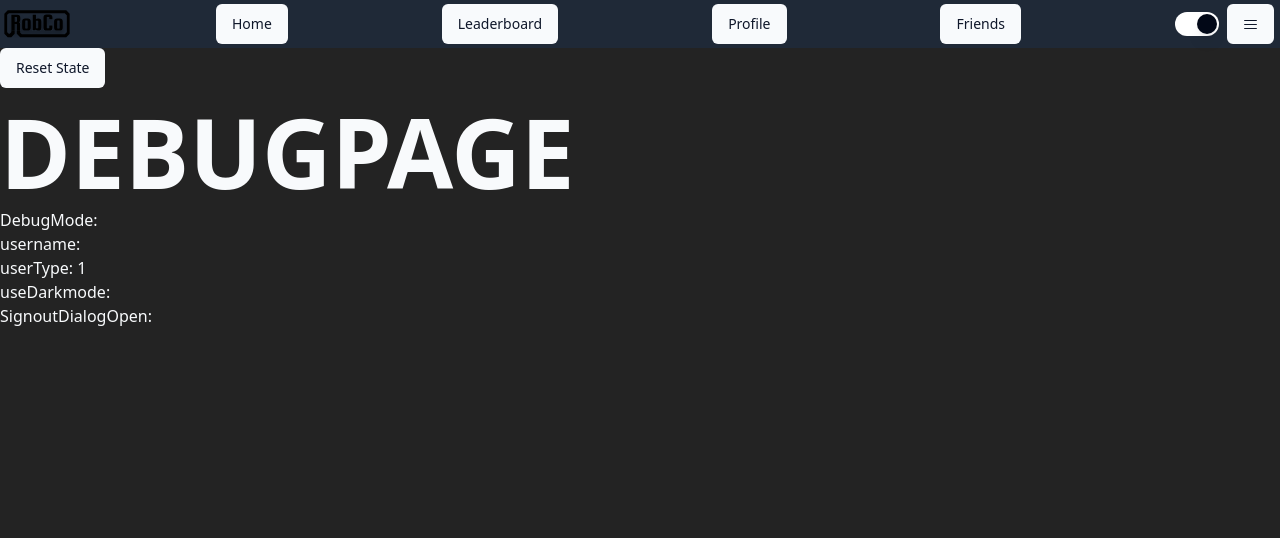
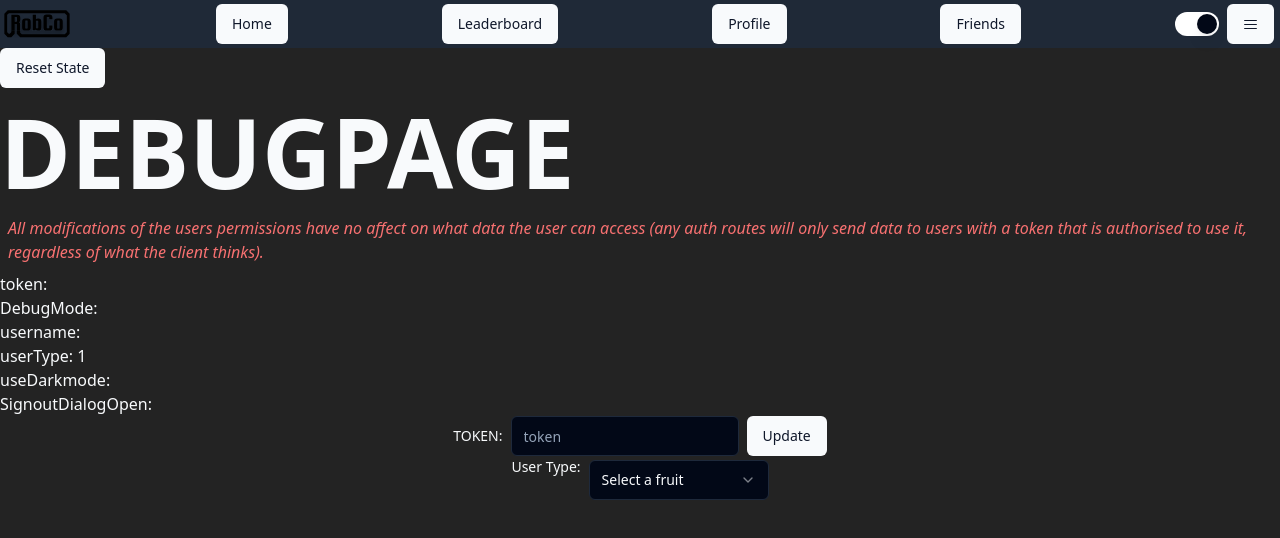
Before and after one commit to NaughtyDog6000/CompsciTDWebsite, a React (Vite) app: page /Debug in a window 1280 px wide. Shown: the top 538 px of the page. Built offline with nearby package versions, Linux system fonts and the light colour scheme.

Commit message:
PWA test

```diff
--- a/package.json
+++ b/package.json
@@ -51,6 +51,7 @@
     "react-router-dom": "^6.21.2",
     "tailwindcss": "^3.4.1",
     "typescript": "^5.2.2",
-    "vite": "^5.0.8"
+    "vite": "^5.0.8",
+    "vite-plugin-pwa": "^0.17.5"
   }
 }
--- a/src/App.tsx
+++ b/src/App.tsx
@@ -11,6 +11,7 @@ import { SignoutDialog } from "./components/Signout";
 
 export const AppContext = createContext<AppContextProps | undefined>(undefined);
 const defaultAppState: AppState = {
+  token: null,
   DebugMode: false,
   username: null,
   userType: UserTypeEnum.User,
--- a/src/Pages/Debug.tsx
+++ b/src/Pages/Debug.tsx
@@ -1,8 +1,22 @@
 import { Button } from "@/components/ui/button";
 import { NavBar } from "@/components/NavBar";
 import { DefaultAppState, useAppState } from "@/Structs/State";
+import { Input } from "@/components/ui/input";
+import { useState } from "react";
+import { Label } from "@/components/ui/label";
+import {
+  Select,
+  SelectContent,
+  SelectGroup,
+  SelectItem,
+  SelectTrigger,
+  SelectValue,
+} from "@/components/ui/select";
 export default function DebugPage() {
-  const {AppState, SetAppState} = useAppState();
+  const { AppState, SetAppState } = useAppState();
+
+  const [token, SetToken] = useState("");
+
   return (
     <>
       <NavBar />
@@ -10,21 +24,65 @@ export default function DebugPage() {
       <Button
         variant={"default"}
         onClick={() => {
-          SetAppState(DefaultAppState)
+          SetAppState(DefaultAppState);
         }}
       >
         Reset State
       </Button>
       <h1 className="h-auto text-8xl font-bold mb-2 mt-4">DEBUGPAGE</h1>
+      <h2 className="text-wrap italic p-2 text-red-800 dark:text-red-400">
+        All modifications of the users permissions have no affect on what data
+        the user can access (any auth routes will only send data to users with a
+        token that is authorised to use it, regardless of what the client
+        thinks).
+      </h2>
 
-        {
-          Object.entries(AppState).map((entry) => (
-            <p>
-              {entry[0]}: {entry[1]}
-            </p>
-          ))
-        }
+      {Object.entries(AppState).map((entry) => (
+        <p>
+          {entry[0]}: {entry[1]}
+        </p>
+      ))}
 
+      <div className="flex flex-col items-center justify-center">
+        <div className="flex flex-row gap-2">
+          <Label htmlFor="token-field" className="self-center">
+            TOKEN:
+          </Label>
+          <Input
+            type="text"
+            placeholder="token"
+            id="token-field"
+            className="w-"
+            onChange={(e) => {
+              SetToken(e.target.value);
+            }}
+          />
+          <Button
+            onClick={() => {
+              SetAppState({ ...AppState, token: token });
+            }}
+          >
+            Update
+          </Button>
+        </div>
+        <div className="flex flex-row gap-2 m-1">
+          <Label>User Type:</Label>
+          <Select>
+            <SelectTrigger className="w-[180px]">
+              <SelectValue placeholder="Select a fruit" />
+            </SelectTrigger>
+            <SelectContent>
+              <SelectGroup>
+                <SelectItem value="apple">Apple</SelectItem>
+                <SelectItem value="banana">Banana</SelectItem>
+                <SelectItem value="blueberry">Blueberry</SelectItem>
+                <SelectItem value="grapes">Grapes</SelectItem>
+                <SelectItem value="pineapple">Pineapple</SelectItem>
+              </SelectGroup>
+            </SelectContent>
+          </Select>
+        </div>
+      </div>
     </>
   );
 }
--- a/src/Pages/HomePage.tsx
+++ b/src/Pages/HomePage.tsx
@@ -58,6 +58,7 @@ export default function HomePage() {
             className="mb-1"
             onClick={() => {
               SetAppState({
+                token: null,
                 DebugMode: true,
                 useDarkmode: true,
                 username: "bbno$",
--- a/src/Pages/LeaderboardPage.tsx
+++ b/src/Pages/LeaderboardPage.tsx
@@ -22,10 +22,10 @@ import {
 } from "@/components/ui/select";
 import { Label } from "@/components/ui/label";
 import {
-  DefaultLeaderboardResponseData,
+  // DefaultLeaderboardResponseData,
   DefaultPageData,
   GameModeEnum,
-  LeaderboardResponseDataType,
+  // LeaderboardResponseDataType,
   LeaderboardSettingsType,
   PageData,
   SortByEnum,
@@ -45,7 +45,7 @@ import {
   PaginationItem,
   PaginationNext,
   PaginationPrevious,
-  PaginationLink
+  PaginationLink,
 } from "@/components/ui/pagination";
 
 const DefaultLeaderboardSettings: LeaderboardSettingsType = {
@@ -63,32 +63,32 @@ export default function Leaderboard(): JSX.Element {
   const [leaderboardSettings, SetLeaderboardSettings] =
     useState<LeaderboardSettingsType>(DefaultLeaderboardSettings);
 
-
-  const [ResponseData, SetResponseData] = useState<LeaderboardResponseDataType>(DefaultLeaderboardResponseData);
+  // const [ResponseData, SetResponseData] = useState<LeaderboardResponseDataType>(
+  //   DefaultLeaderboardResponseData
+  // );
   const [PageData, SetPageData] = useState<PageData>(DefaultPageData);
 
-  function CalculatePageData(Data: LeaderboardResponseDataType): PageData {
-    // if no records match the query then there is no data
-    if (Data.total_records <= 0 || Data.page_length <= 0) return ({
-      records: null,
-      current_page: 0,
-      number_of_pages: 0,
-      records_per_page: 0,
-      total_records: 0
-    });
+  // function CalculatePageData(Data: LeaderboardResponseDataType): PageData {
+  //   // if no records match the query then there is no data
+  //   if (Data.total_records <= 0 || Data.page_length <= 0)
+  //     return {
+  //       records: null,
+  //       current_page: 0,
+  //       number_of_pages: 0,
+  //       records_per_page: 0,
+  //       total_records: 0,
+  //     };
 
-    let currentPage = Data.page_offset + 1;
-    let numberOfPages = Math.ceil(Data.total_records / Data.page_length);
+  //   const numberOfPages = Math.ceil(Data.total_records / Data.page_length);
 
-      return ({
-        records: null,
-        current_page: currentPage,
-        number_of_pages: numberOfPages,
-        records_per_page: Data.page_length,
-        total_records: Data.total_records
-      })
-  }
-
+  //   return {
+  //     records: null,
+  //     current_page: Data.page_offset + 1,
+  //     number_of_pages: numberOfPages,
+  //     records_per_page: Data.page_length,
+  //     total_records: Data.total_records,
+  //   };
+  // }
 
   // function ApplyLeaderboardSettings() {
   //   console.log("leaderboardsettings before: " + leaderboardSettings);
@@ -109,8 +109,6 @@ export default function Leaderboard(): JSX.Element {
       <h1 className="h-auto text-8xl font-bold mb-2 mt-4 break-words">
         Leaderboard Page
       </h1>
-
-
 
       <Sheet defaultOpen={controlPanelEnabled}>
         <SheetTrigger asChild>
@@ -203,8 +201,12 @@ export default function Leaderboard(): JSX.Element {
                 <SelectValue placeholder="GameMode" />
               </SelectTrigger>
               <SelectContent>
-                <SelectItem value={GameModeEnum.Default}>{GameModeEnum.Default}</SelectItem>
-                <SelectItem value={GameModeEnum.Hardcore}>{GameModeEnum.Hardcore}</SelectItem>
+                <SelectItem value={GameModeEnum.Default}>
+                  {GameModeEnum.Default}
+                </SelectItem>
+                <SelectItem value={GameModeEnum.Hardcore}>
+                  {GameModeEnum.Hardcore}
+                </SelectItem>
               </SelectContent>
             </Select>
           </div>
@@ -217,16 +219,18 @@ export default function Leaderboard(): JSX.Element {
                 <SelectValue placeholder="Type" />
               </SelectTrigger>
               <SelectContent>
-                <SelectItem value={SortByEnum.Score}>{SortByEnum.Score}</SelectItem>
-                <SelectItem value={SortByEnum.MostRecent}>{SortByEnum.MostRecent}</SelectItem>
+                <SelectItem value={SortByEnum.Score}>
+                  {SortByEnum.Score}
+                </SelectItem>
+                <SelectItem value={SortByEnum.MostRecent}>
+                  {SortByEnum.MostRecent}
+                </SelectItem>
               </SelectContent>
             </Select>
           </div>
           {/* Ascending vs Descending */}
           <div>
-              <Toggle>
-                ASC
-              </Toggle>
+            <Toggle>ASC</Toggle>
           </div>
 
           {/* END OF ITEMS */}
@@ -248,7 +252,9 @@ export default function Leaderboard(): JSX.Element {
       </Sheet>
 
       <div className="flex items-center space-x-2">
-        <Label htmlFor="Page-Slider" className="font-bold">CurrentPage</Label>
+        <Label htmlFor="Page-Slider" className="font-bold">
+          CurrentPage
+        </Label>
         <Slider
           defaultValue={[1]}
           id="Page-Slider"
@@ -259,13 +265,15 @@ export default function Leaderboard(): JSX.Element {
           onValueChange={(values) => {
             SetPageData({
               ...PageData,
-              current_page: values[0]
-            })
+              current_page: values[0],
+            });
           }}
         />
       </div>
       <div className="flex items-center space-x-2">
-        <Label htmlFor="Page-Slider" className="font-bold">NumberOfPages</Label>
+        <Label htmlFor="Page-Slider" className="font-bold">
+          NumberOfPages
+        </Label>
         <Slider
           defaultValue={[1]}
           id="Page-Slider"
@@ -276,13 +284,15 @@ export default function Leaderboard(): JSX.Element {
           onValueChange={(values) => {
             SetPageData({
               ...PageData,
-              number_of_pages: values[0]
-            })
+              number_of_pages: values[0],
+            });
           }}
         />
       </div>
       <div className="flex items-center space-x-2">
-        <Label htmlFor="Page-Slider" className="font-bold">total_records</Label>
+        <Label htmlFor="Page-Slider" className="font-bold">
+          total_records
+        </Label>
         <Slider
           defaultValue={[1]}
           id="Page-Slider"
@@ -293,13 +303,15 @@ export default function Leaderboard(): JSX.Element {
           onValueChange={(values) => {
             SetPageData({
               ...PageData,
-              total_records: values[0]
-            })
+              total_records: values[0],
+            });
           }}
         />
       </div>
       <div className="flex items-center space-x-2">
-        <Label htmlFor="Page-Slider" className="font-bold">RecordsPerPage</Label>
+        <Label htmlFor="Page-Slider" className="font-bold">
+          RecordsPerPage
+        </Label>
         <Slider
           defaultValue={[1]}
           id="Page-Slider"
@@ -310,47 +322,70 @@ export default function Leaderboard(): JSX.Element {
           onValueChange={(values) => {
             SetPageData({
               ...PageData,
-              records_per_page: values[0]
-            })
+              records_per_page: values[0],
+            });
           }}
         />
       </div>
       {/* Page Selector */}
-      <PageSelector PageData={PageData}  MaximumPageSelectors={3} />
-
-
+      <PageSelector PageData={PageData} MaximumPageSelectors={3} />
     </>
   );
 }
 
-
-function CustomPaginationItem({href, enabled, value}: {href: string; enabled: boolean; value: number;}): JSX.Element {
-
+function CustomPaginationItem({
+  href,
+  enabled,
+  value,
+}: {
+  href: string;
+  enabled: boolean;
+  value: number;
+}): JSX.Element {
   return (
     <>
       <PaginationItem value={value}>
-      <PaginationLink href={href} isActive={enabled} >{value.toString()}</PaginationLink>
+        <PaginationLink href={href} isActive={enabled}>
+          {value.toString()}
+        </PaginationLink>
       </PaginationItem>
     </>
   );
 }
 
-function PageSelector({ PageData, MaximumPageSelectors = 3}:
-  {  PageData: PageData;  MaximumPageSelectors: number;}
-  ): JSX.Element {
+function PageSelector({
+  PageData,
+  MaximumPageSelectors = 3,
+}: {
+  PageData: PageData;
+  MaximumPageSelectors: number;
+}): JSX.Element {
+  if (PageData.total_records <= 0) return <>No results for Query</>; // if there are no records
+  if (
+    PageData.current_page > PageData.number_of_pages ||
+    PageData.current_page <= 0
+  ) {
+    return <>Page Outside of the range of available pages</>; // if the page is one that doesnt exist
+  }
+  if (PageData.records_per_page <= 0) return <>Impossible Query</>; // no records per page is impossible
 
-    if (PageData.total_records <= 0) return (<>No results for Query</>); // if there are no records
-    if (PageData.current_page > PageData.number_of_pages || PageData.current_page <= 0 ) return (<>Page Outside of the range of available pages</>); // if the page is one that doesnt exist
-    if (PageData.records_per_page <= 0) return (<>Impossible Query</>); // no records per page is impossible
+  if (MaximumPageSelectors < 1)
+    return <>Minimum Number of Page Selectors is 1</>;
 
-    if (MaximumPageSelectors < 1) return (<>Minimum Number of Page Selectors is 1</>);
-
-  let NumberOfPageSelectors: number = PageData.number_of_pages - PageData.current_page + 1;
-  if (NumberOfPageSelectors > MaximumPageSelectors) NumberOfPageSelectors = MaximumPageSelectors;
+  let NumberOfPageSelectors: number =
+    PageData.number_of_pages - PageData.current_page + 1;
+  if (NumberOfPageSelectors > MaximumPageSelectors)
+    NumberOfPageSelectors = MaximumPageSelectors;
 
   const PageSelectors = [];
   for (let i = 0; i < NumberOfPageSelectors; i++) {
-    PageSelectors.push(<CustomPaginationItem  enabled={true} value={i+PageData.current_page} href="#"/>);
+    PageSelectors.push(
+      <CustomPaginationItem
+        enabled={true}
+        value={i + PageData.current_page}
+        href="#"
+      />
+    );
   }
 
   return (
@@ -364,7 +399,7 @@ function PageSelector({ PageData, MaximumPageSelectors = 3}:
           {PageSelectors}
 
           {/* if there are more pages than shown, show the ellipsis to indicate further pages */}
-          { PageData.number_of_pages > NumberOfPageSelectors && (
+          {PageData.number_of_pages > NumberOfPageSelectors && (
             <PaginationItem>
               <PaginationEllipsis />
             </PaginationItem>
--- a/src/Structs/LeaderboardState.tsx
+++ b/src/Structs/LeaderboardState.tsx
@@ -12,31 +12,16 @@ export type LeaderboardResponseDataType = {
   total_records: number; //the total number of records meeting the filters set
   page_length: number; // the max number of records in each page
   page_offset: number;
-  records: Object[] | null;
+  page_records: object[] | null;
 };
-
-export const DefaultLeaderboardResponseData: LeaderboardResponseDataType = {
-  total_records: 0,
-  page_length: 0,
-  page_offset: 0,
-  records: null
-}
-
 
 export type PageData = {
   current_page: number;
   number_of_pages: number;
   records_per_page: number;
   total_records: number;
-  records: Object[] | null;
-}
-export const DefaultPageData: PageData = {
-  current_page: 0,
-  number_of_pages: 0,
-  records_per_page: 0,
-  total_records: 0,
-  records: null
-}
+  records: object[] | null;
+};
 
 export enum GameModeEnum {
   Default = "Default",
@@ -53,3 +38,44 @@ export const enum SortByEnum {
   Score = "Score",
   MostRecent = "MostRecent",
 }
+
+// TEST & DEFUALT VALUES FOR TYPES
+
+export const DefaultPageData: PageData = {
+  current_page: 0,
+  number_of_pages: 0,
+  records_per_page: 0,
+  total_records: 0,
+  records: null,
+};
+
+export const DefaultLeaderboardResponseData: LeaderboardResponseDataType = {
+  total_records: 0,
+  page_length: 0,
+  page_offset: 0,
+  page_records: null,
+};
+
+export const MOCKLEADERBOARDRESPONSEDATA: LeaderboardResponseDataType = {
+  page_length: 2,
+  page_offset: 0,
+  page_records: [
+    {
+      epoch_game_end_time: 1690018484,
+      epoch_game_start_time: 169001469,
+      epoch_upload_time: 1702391974,
+      game_mode: "Default",
+      score: 294984645,
+      username: "nd6k",
+    },
+    {
+      epoch_game_end_time: 1700018484,
+      epoch_game_start_time: 170001469,
+      epoch_upload_time: 1702392082,
+      game_mode: "Default",
+      score: 2984645,
+      username: "nd6k",
+    },
+  ],
+  total_records: 9,
+};
--- a/src/Structs/State.ts
+++ b/src/Structs/State.ts
@@ -2,6 +2,7 @@ import { AppContext } from "@/App";
 import { useContext } from "react";
 
 export type AppState = {
+  token: string | null;
   username: string | null;
   userType: UserTypeEnum;
   DebugMode: boolean;
@@ -10,12 +11,13 @@ export type AppState = {
 };
 
 export const DefaultAppState: AppState = {
+  token: null,
   username: null,
   userType: UserTypeEnum.SignedOut,
   DebugMode: false,
   useDarkmode: false,
-  SignoutDialogOpen: false
-}
+  SignoutDialogOpen: false,
+};
 
 export const enum UserTypeEnum {
   SignedOut = 0,
--- a/src/components/NavBar.tsx
+++ b/src/components/NavBar.tsx
@@ -103,6 +103,7 @@ export function NavBar(): JSX.Element {
               SetAppState({ ...AppState, useDarkmode: checked });
             }}
             defaultChecked={AppState.useDarkmode}
+            checked={AppState.useDarkmode}
           />
           {AppState.userType >= UserTypeEnum.User && (
             <HamburgerMenu navigate={navigate} />
--- /dev/null
+++ b/src/components/ui/input.tsx
@@ -0,0 +1,25 @@
+import * as React from "react"
+
+import { cn } from "@/lib/utils"
+
+export interface InputProps
+  extends React.InputHTMLAttributes<HTMLInputElement> {}
+
+const Input = React.forwardRef<HTMLInputElement, InputProps>(
+  ({ className, type, ...props }, ref) => {
+    return (
+      <input
+        type={type}
+        className={cn(
+          "flex h-10 w-full rounded-md border border-input bg-background px-3 py-2 text-sm ring-offset-background file:border-0 file:bg-transparent file:text-sm file:font-medium placeholder:text-muted-foreground focus-visible:outline-none focus-visible:ring-2 focus-visible:ring-ring focus-visible:ring-offset-2 disabled:cursor-not-allowed disabled:opacity-50",
+          className
+        )}
+        ref={ref}
+        {...props}
+      />
+    )
+  }
+)
+Input.displayName = "Input"
+
+export { Input }
--- a/vite.config.ts
+++ b/vite.config.ts
@@ -1,11 +1,15 @@
 // https://vitejs.dev/config/
+
+// https://vite-pwa-org.netlify.app/guide/
 
 import path from "path";
 import react from "@vitejs/plugin-react";
 import { defineConfig } from "vite";
 
+import { VitePWA } from "vite-plugin-pwa";
+
 export default defineConfig({
-  plugins: [react()],
+  plugins: [react(), VitePWA({ registerType: "autoUpdate" })],
   resolve: {
     alias: {
       "@": path.resolve(__dirname, "./src"),
```
Also changed, not shown: 1 other file (tests, documents, lock files or other folders). Lines whose indentation alone changed are shown as unchanged.
